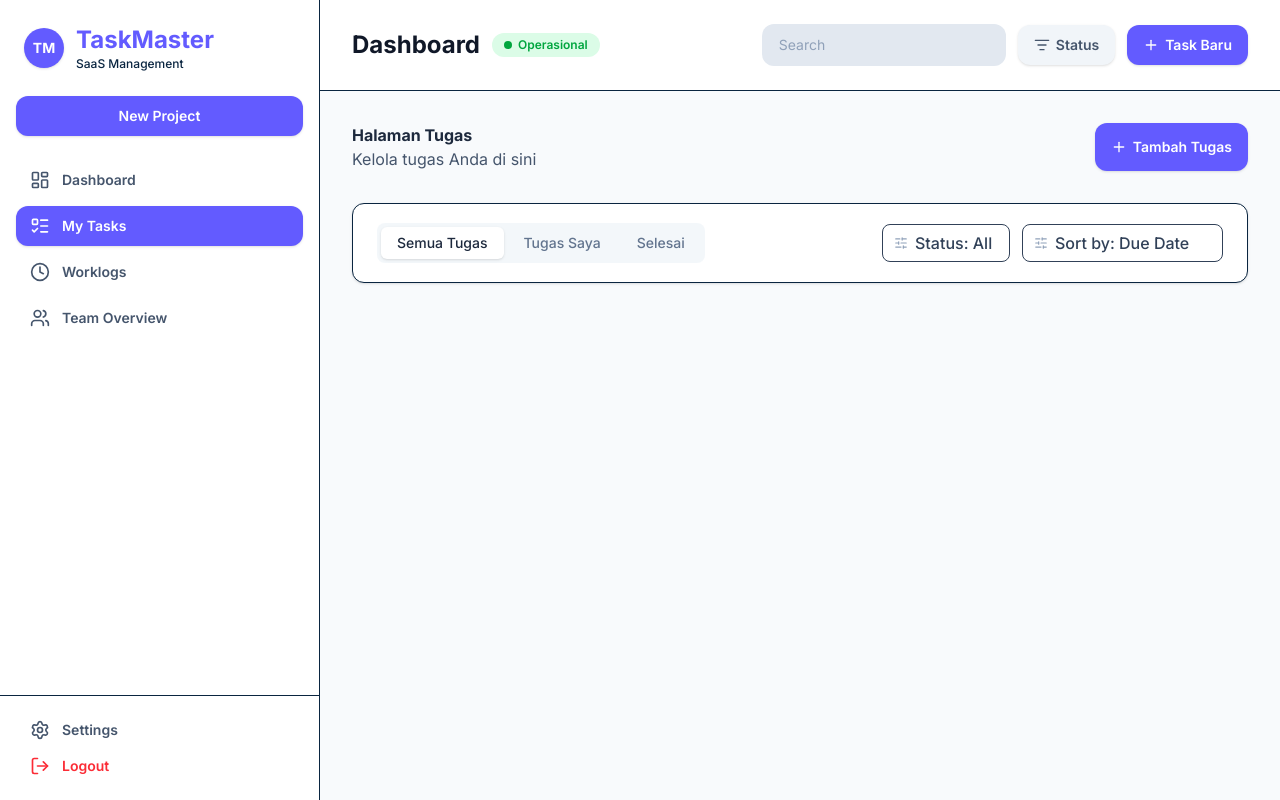
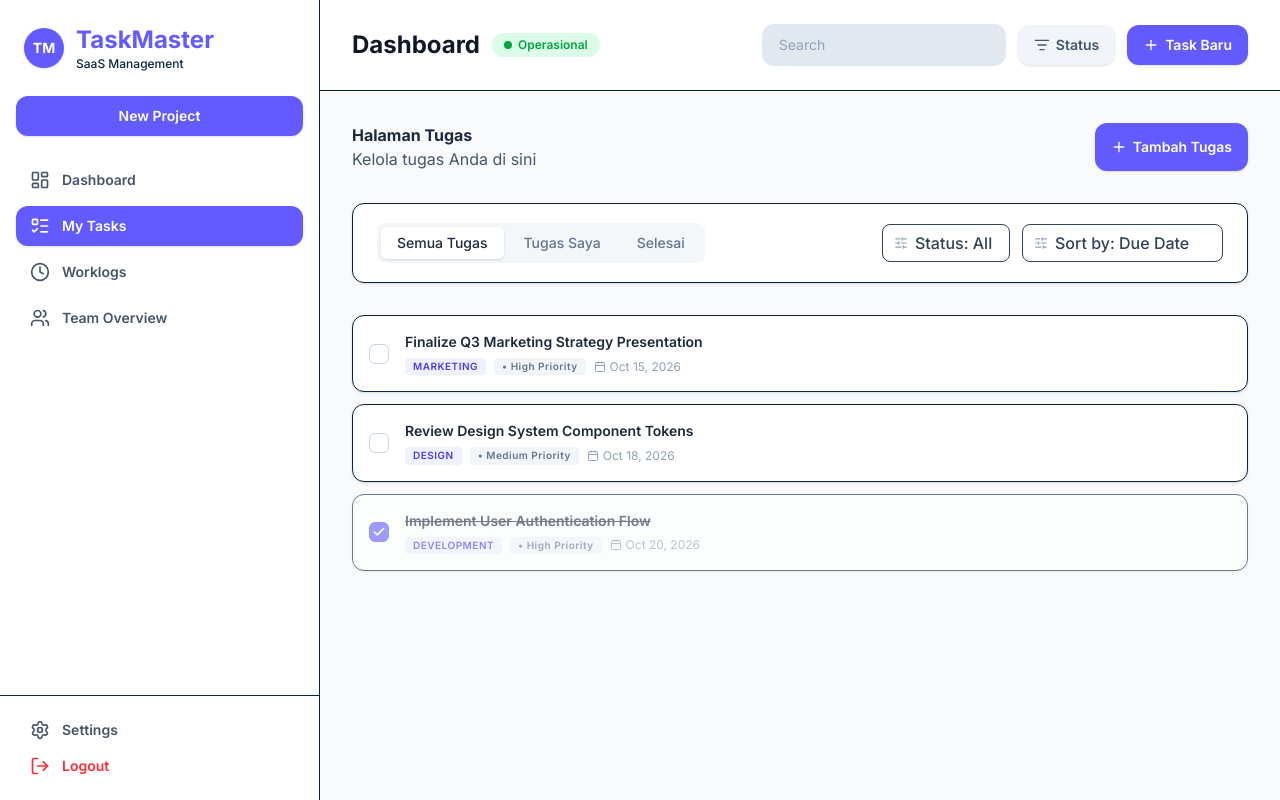
Before and after one commit to DenDev377/task-saas, a Next.js app: page /dashboard/tasks in a window 1280 px wide. Built offline with nearby package versions, Linux system fonts and the light colour scheme.

Commit message:
feat: implement task management dashboard page with filtering and list view

```diff
--- a/app/dashboard/tasks/page.tsx
+++ b/app/dashboard/tasks/page.tsx
@@ -13,7 +13,7 @@ export default function TaskPage() {
         priority: "High Priority",
         dueDate: "Oct 15, 2026",
         avatars: ["https:/i.pravatar.cc/150?u=1"],
-        complete: false,
+        completed: false,
         status: "In Progress",
     },
     {
@@ -23,7 +23,7 @@ export default function TaskPage() {
         priority: "Medium Priority",
         dueDate: "Oct 18, 2026",
         avatars: ["https:/i.pravatar.cc/150?u=2"],
-        complete: false,
+        completed: false,
         status: "In Progress",
     },
     {
@@ -33,7 +33,7 @@ export default function TaskPage() {
         priority: "High Priority",
         dueDate: "Oct 20, 2026",
         avatars: ["https:/i.pravatar.cc/150?u=3"],
-        complete: true,
+        completed: true,
         status: "Done",
     }
     ]
@@ -66,7 +66,7 @@ export default function TaskPage() {
                 </button>
             </div>
 
-            <div className="mt-8 bg-white border border-slate-250 rounded-xl shadow-sm p-6 h-20 flex justify-between items-center">
+            <div className="mt-8 bg-white border border-slate-250 rounded-xl shadow-sm p-6 h-20 flex justify-between items-center mb-8">
                 <div className="flex bg-slate-100/80 p-1 rounded-lg gap-1">
                     {menuItems.map((item) => (
                         <button
@@ -101,6 +101,57 @@ export default function TaskPage() {
                 </div>
             </div>
             <div className="flex flex-col gap-3">
+                {task.map((task) => (
+                    <div
+                        key={task.id}
+                        className={`bg-white border border-slate-250 rounded-xl p-4 flex items-center justify-between shadow-sm transition-all ${task.completed ? "opacity-60" : ""
+                            }`}
+                    >
+                        <div className="flex items-center gap-4">
+                            <button
+                                className={`w-5 h-5 rounded-md border flex items-center justify-center transition-all ${task.completed
+                                    ? "bg-[#635BFF] border-[#635BFF] text-white"
+                                    : "border-slate-300 hover:border-slate-400"
+                                    }`}
+                            >
+                                {task.completed && <Check size={14} strokeWidth={3} />}
+                            </button>
+                            <div className="flex flex-col gap-1.5">
+                                <span className={`font-semibold text-slate-800 text-sm ${task.completed ? "line-through text-slate-400" : ""
+                                    }`}>
+                                    {task.title}
+                                </span>
+                                <div className="flex items-center gap-2 flex-wrap text-xs">
+                                    {/* Category Tag */}
+                                    <span className="bg-indigo-50 text-indigo-600 font-semibold px-2 py-0.5 rounded uppercase text-[10px] tracking-wider">
+                                        {task.category}
+                                    </span>
+
+                                    {/* Priority Tag */}
+                                    {task.priority && (
+                                        <span
+                                            className={`font-semibold px-2 py-0.5 rounded text-[10px] tracking-wider flex items-center gap-1 ${task.priority.includes("HIGH")
+                                                ? "bg-red-50 text-red-500"
+                                                : "bg-slate-100 text-slate-500"
+                                                }`}
+                                        >
+                                            • {task.priority}
+                                        </span>
+                                    )}
+
+                                    {/* Due Date */}
+                                    <span className="text-slate-400 flex items-center gap-1">
+                                        <Calendar size={12} />
+                                        {task.dueDate}
+                                    </span>
+                                </div>
+
+                            </div>
+
+                        </div>
+
+                    </div>
+                ))}
 
 
             </div>
```
